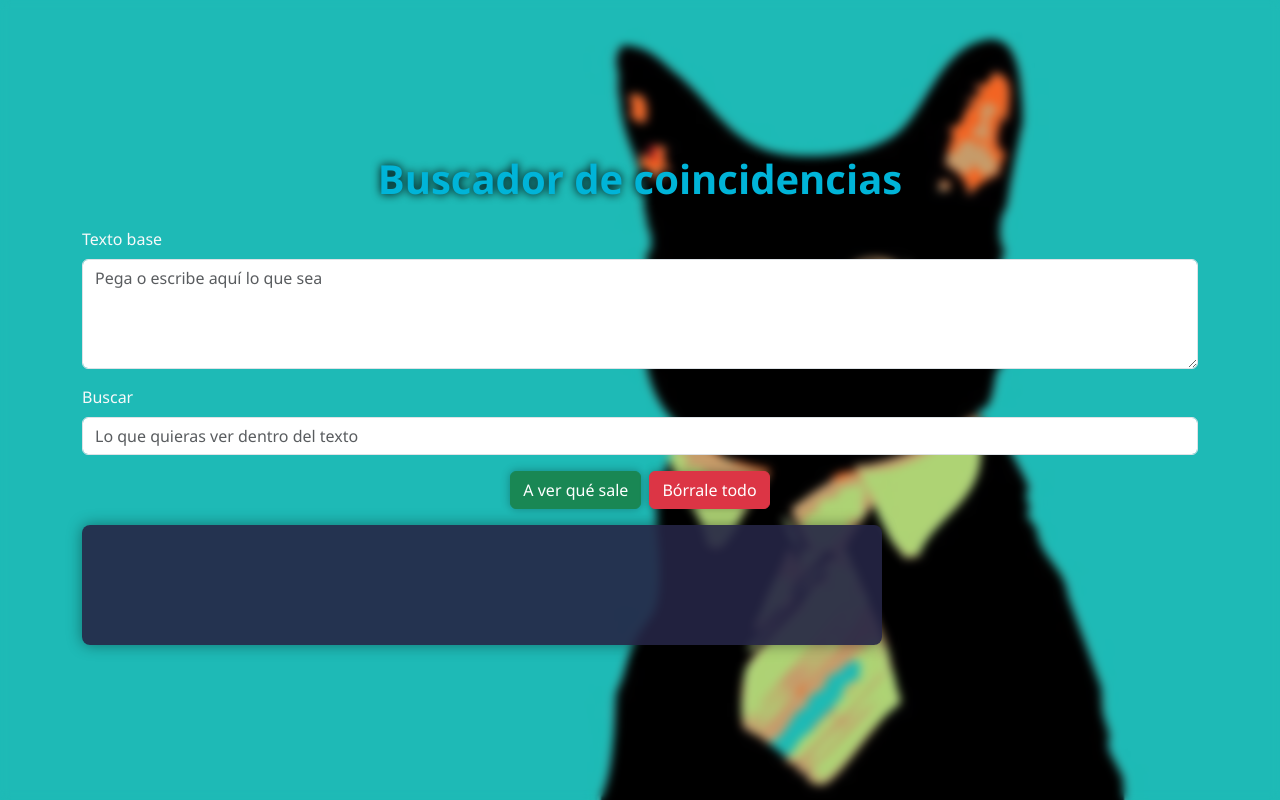
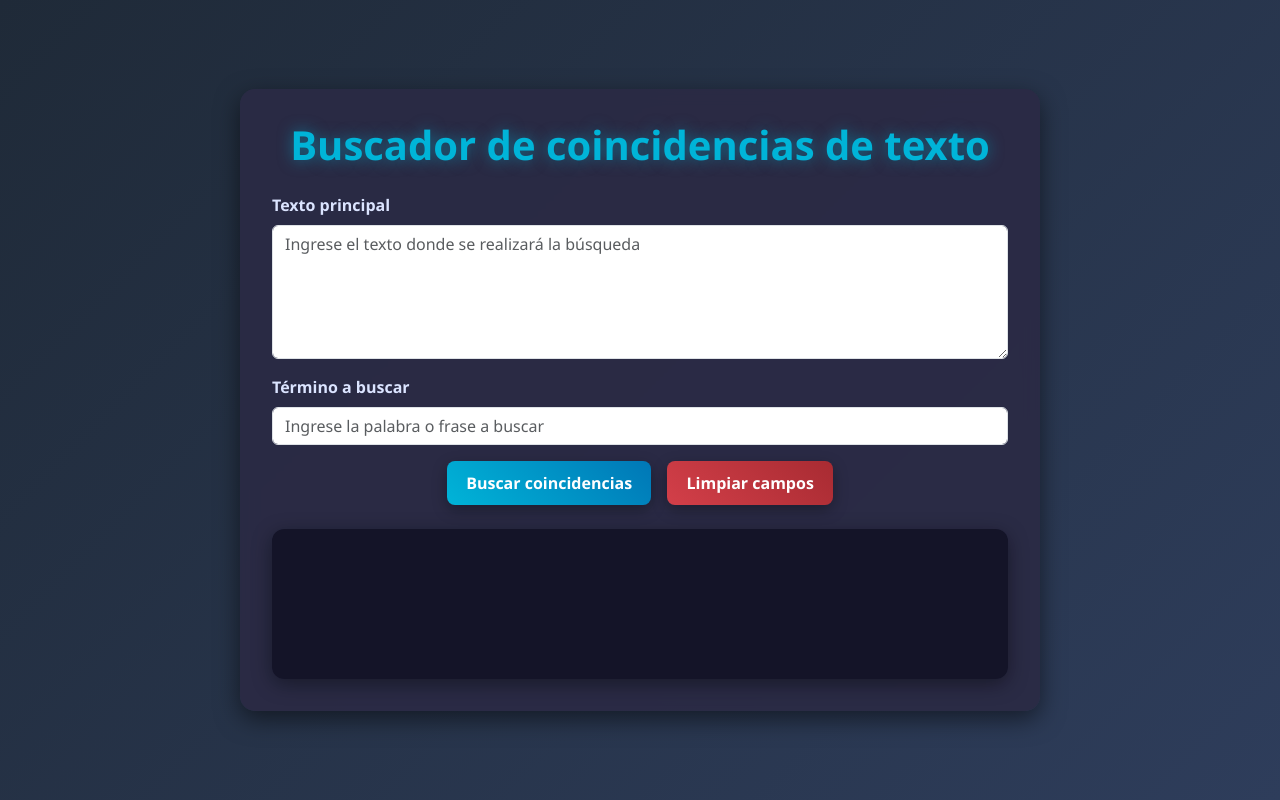
Before and after one commit to BryanAltamirano/buscadorCoincidenciasLetras, a website: page docs/index.html in a window 1280 px wide. Drawn offline with nearby package versions, Linux system fonts and the light colour scheme; some packages are replaced by stand-ins of ours; a script that the page names is missing.

Commit message:
Mejorado el diseño y optimizada la función de búsqueda

```diff
--- a/docs/index.html
+++ b/docs/index.html
@@ -7,9 +7,9 @@
   <link rel="stylesheet" href="https://cdn.jsdelivr.net/npm/bootstrap@5.3.0/dist/css/bootstrap.min.css">
   <script src="https://cdn.jsdelivr.net/npm/sweetalert2@11"></script>
   <style>
+    /* Fondo con gradiente suave */
     body {
-      background: url("./img/cats-animals-vector-tie-meme-business-business-cat-2560x1440-animals-cats-hd-art-wallpaper-preview.jpg") no-repeat center center fixed;
-      background-size: cover;
+      background: linear-gradient(135deg, #1f2a38, #2e3d5b);
       color: #f8f9fa;
       font-family: 'Segoe UI', sans-serif;
       display: flex;
@@ -18,86 +18,129 @@
       justify-content: center;
       min-height: 100vh;
       padding: 2rem;
-      backdrop-filter: blur(5px);
+    }
+
+    /* Card central */
+    .buscador-card {
+      background: rgba(43, 43, 69, 0.95);
+      border-radius: 15px;
+      padding: 2rem;
+      max-width: 800px;
+      width: 100%;
+      box-shadow: 0 8px 25px rgba(0,0,0,0.5);
+      backdrop-filter: blur(8px);
+      transition: transform 0.3s ease;
+    }
+
+    .buscador-card:hover {
+      transform: translateY(-5px);
     }
 
     h1 {
       color: #00b4d8;
       margin-bottom: 1.5rem;
-      font-weight: 600;
-      text-shadow: 0 0 10px #000;
+      font-weight: 700;
+      text-align: center;
+      text-shadow: 0 0 15px rgba(0,180,216,0.5);
     }
 
     label {
-      font-weight: 500;
-    }
-
-    .resaltado {
-      background-color: #ffc107;
-      color: #fff;
-      font-weight: bold;
-      border-radius: 3px;
-      padding: 1px 3px;
-    }
-
-    #resultado {
-      background-color: rgba(37, 37, 69, 0.9);
-      border-radius: 8px;
-      padding: 1rem;
-      margin-top: 1rem;
-      width: 100%;
-      max-width: 800px;
-      min-height: 120px;
-      white-space: pre-wrap;
-      overflow-wrap: break-word;
-      color: white;
-      box-shadow: 0 0 15px rgba(0, 0, 0, 0.4);
+      font-weight: 600;
+      color: #dbe4ff;
     }
 
     textarea, input {
-      background-color: rgba(43, 43, 69, 0.9);
-      color: white;
-      border: none;
+      background-color: rgba(60, 60, 90, 0.9);
+      color: #f1f1f1;
+      border: 1px solid #00b4d8;
+      border-radius: 8px;
+      padding: 0.75rem;
+      font-size: 1rem;
+      transition: all 0.3s ease;
     }
 
     textarea::placeholder,
     input::placeholder {
-      color: white;
+      color: #cfd8ff;
       opacity: 1;
     }
 
     textarea:focus, input:focus {
       outline: none;
-      box-shadow: 0 0 0 2px #00b4d8;
+      box-shadow: 0 0 10px #00b4d8;
+      border-color: #00b4d8;
     }
 
     button {
-      font-weight: 500;
-      box-shadow: 0 0 10px rgba(0, 0, 0, 0.3);
+      font-weight: 600;
+      padding: 0.6rem 1.2rem;
+      border-radius: 8px;
+      transition: all 0.3s ease;
+      box-shadow: 0 5px 15px rgba(0,0,0,0.3);
     }
 
-    button:hover {
-      transform: scale(1.03);
+    #btnBuscar {
+      background: linear-gradient(45deg, #00b4d8, #0077b6);
+      border: none;
+      color: white;
+    }
+
+    #btnBuscar:hover {
+      background: linear-gradient(45deg, #0077b6, #00b4d8);
+      transform: scale(1.05);
+    }
+
+    #btnLimpiar {
+      background: linear-gradient(45deg, #d33f49, #a82b32);
+      border: none;
+      color: white;
+    }
+
+    #btnLimpiar:hover {
+      background: linear-gradient(45deg, #a82b32, #d33f49);
+      transform: scale(1.05);
+    }
+
+    #resultado {
+      background-color: rgba(20, 20, 40, 0.95);
+      border-radius: 12px;
+      padding: 1.5rem;
+      margin-top: 1.5rem;
+      width: 100%;
+      min-height: 150px;
+      color: #fff;
+      white-space: pre-wrap;
+      overflow-wrap: break-word;
+      box-shadow: 0 5px 20px rgba(0,0,0,0.4);
+      font-size: 1rem;
+    }
+
+    .resaltado {
+      background-color: #ffb703;
+      color: #1a1a1a;
+      font-weight: 700;
+      border-radius: 4px;
+      padding: 2px 5px;
     }
   </style>
 </head>
 <body>
-  <div class="container text-center">
-    <h1>Buscador de coincidencias</h1>
+  <div class="buscador-card">
+    <h1>Buscador de coincidencias de texto</h1>
 
-    <div class="mb-3 text-start">
-      <label class="form-label">Texto base</label>
-      <textarea id="texto" class="form-control" rows="4" placeholder="Pega o escribe aquí lo que sea"></textarea>
+    <div class="mb-3">
+      <label class="form-label">Texto principal</label>
+      <textarea id="texto" class="form-control" rows="5" placeholder="Ingrese el texto donde se realizará la búsqueda"></textarea>
     </div>
 
-    <div class="mb-3 text-start">
-      <label class="form-label">Buscar</label>
-      <input id="busqueda" type="text" class="form-control" placeholder="Lo que quieras ver dentro del texto">
+    <div class="mb-3">
+      <label class="form-label">Término a buscar</label>
+      <input id="busqueda" type="text" class="form-control" placeholder="Ingrese la palabra o frase a buscar">
     </div>
 
-    <div class="d-flex justify-content-center gap-2">
-      <button id="btnBuscar" class="btn btn-success">A ver qué sale</button>
-      <button id="btnLimpiar" class="btn btn-danger">Bórrale todo</button>
+    <div class="d-flex justify-content-center gap-3">
+      <button id="btnBuscar">Buscar coincidencias</button>
+      <button id="btnLimpiar">Limpiar campos</button>
     </div>
 
     <div id="resultado"></div>
```
